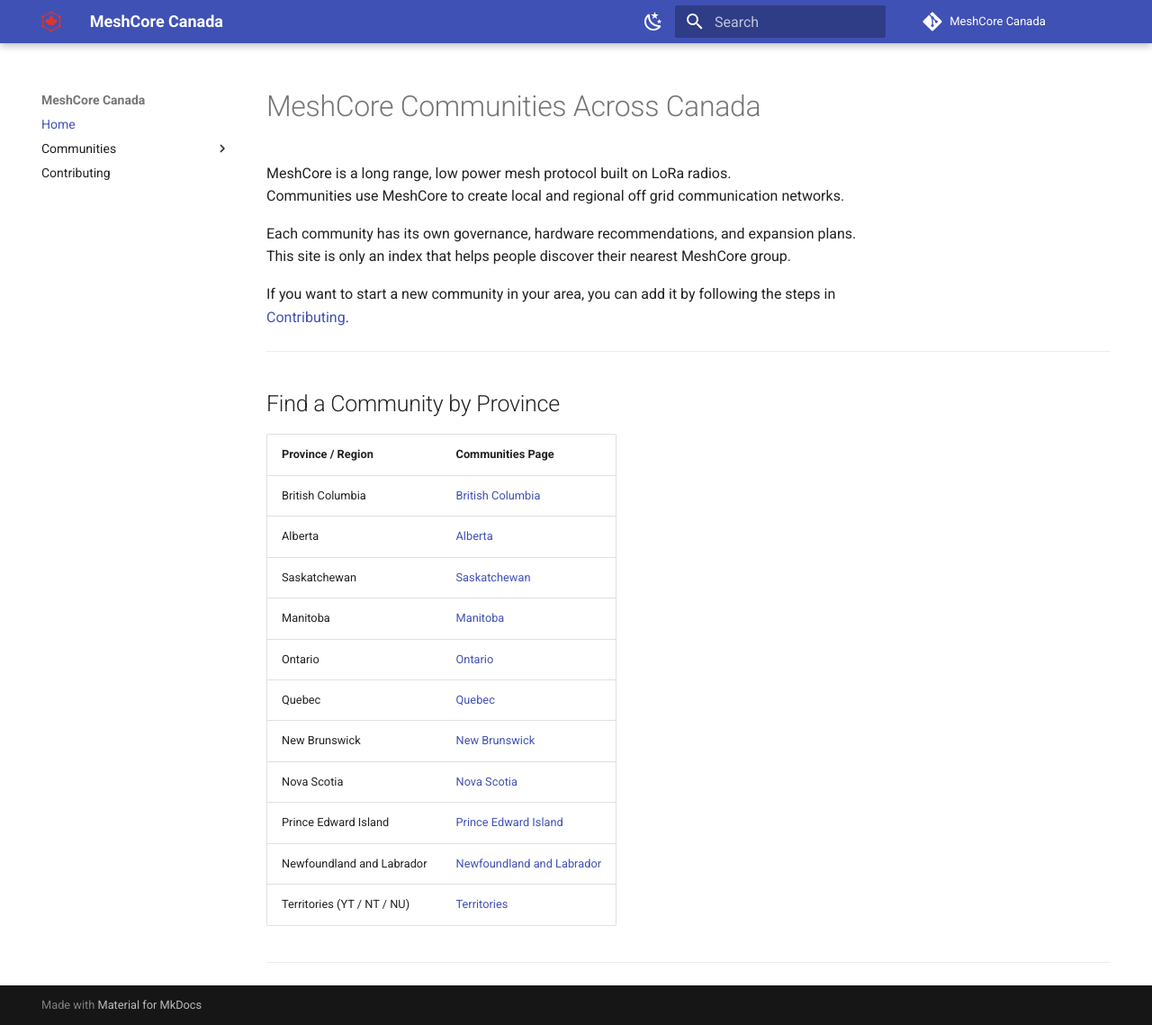
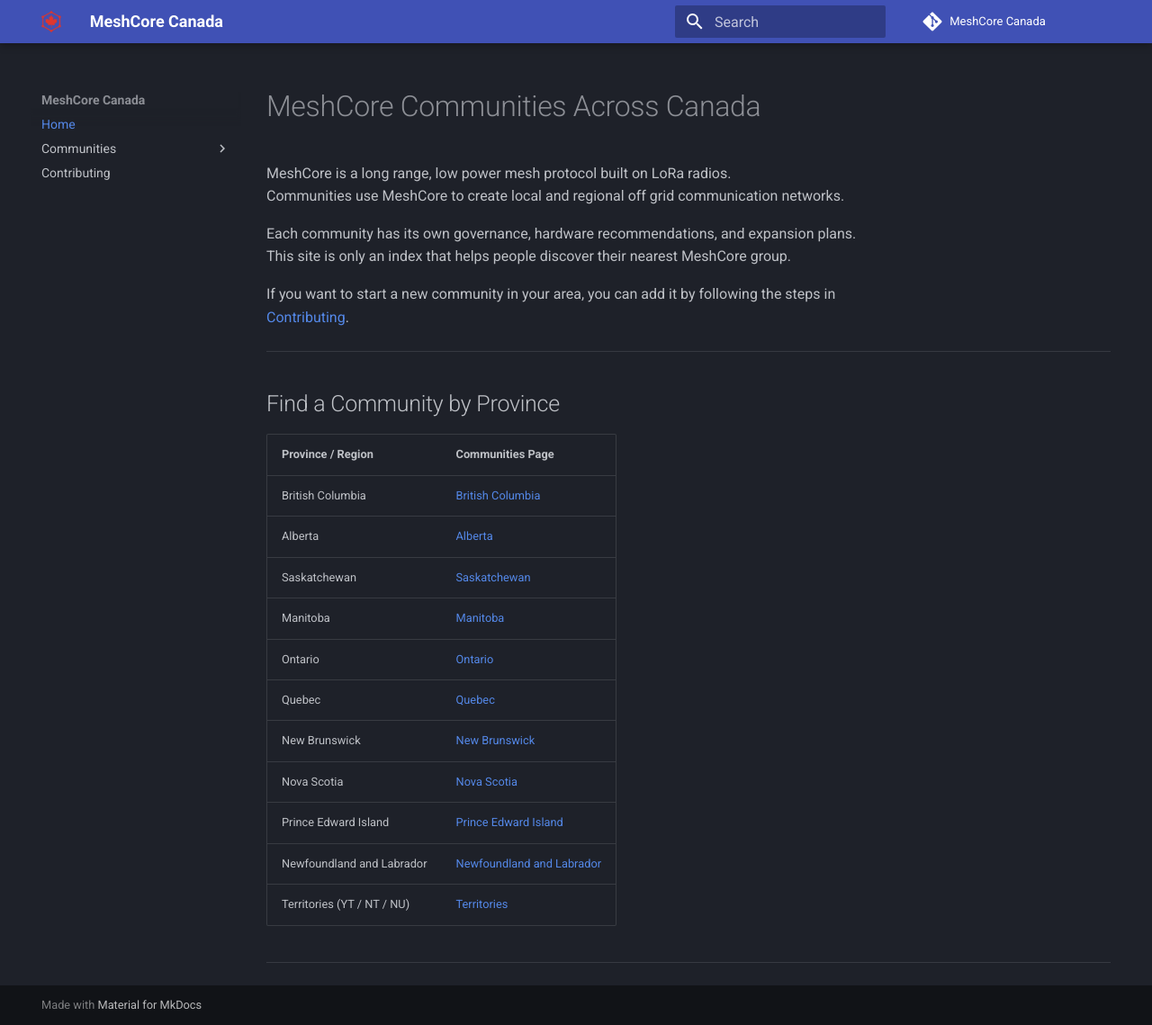
Before and after one commit to MrAlders0n/MeshCore-Canada, an MkDocs documentation site: the page built from docs/index.md, in a window 1280 px wide and 1139 px high. Shown: the whole window at 90% size. Built offline with MkDocs 1.6.1 and Material for MkDocs 9.7.7, drawn with Linux system fonts in a browser that asks for light colours; comment, search, counter and statistics services are not loaded.

Commit message:
Move choice for dark/light

```diff
--- a/mkdocs.yml
+++ b/mkdocs.yml
@@ -8,20 +8,9 @@
   favicon: assets/MeshCore-Canada-Favicon.png       # optional
   logo: assets/MeshCore-Canada-Favicon.png             # optional
   palette:
-    - media: "(prefers-color-scheme: dark)"
       scheme: slate
       primary: indigo
       accent: blue
-      toggle:
-        icon: material/weather-sunny
-        name: Switch to light mode
-    - media: "(prefers-color-scheme: light)"
-      scheme: default
-      primary: indigo
-      accent: blue
-      toggle:
-        icon: material/weather-night
-        name: Switch to dark mode
 
 markdown_extensions:
   - admonition
```
